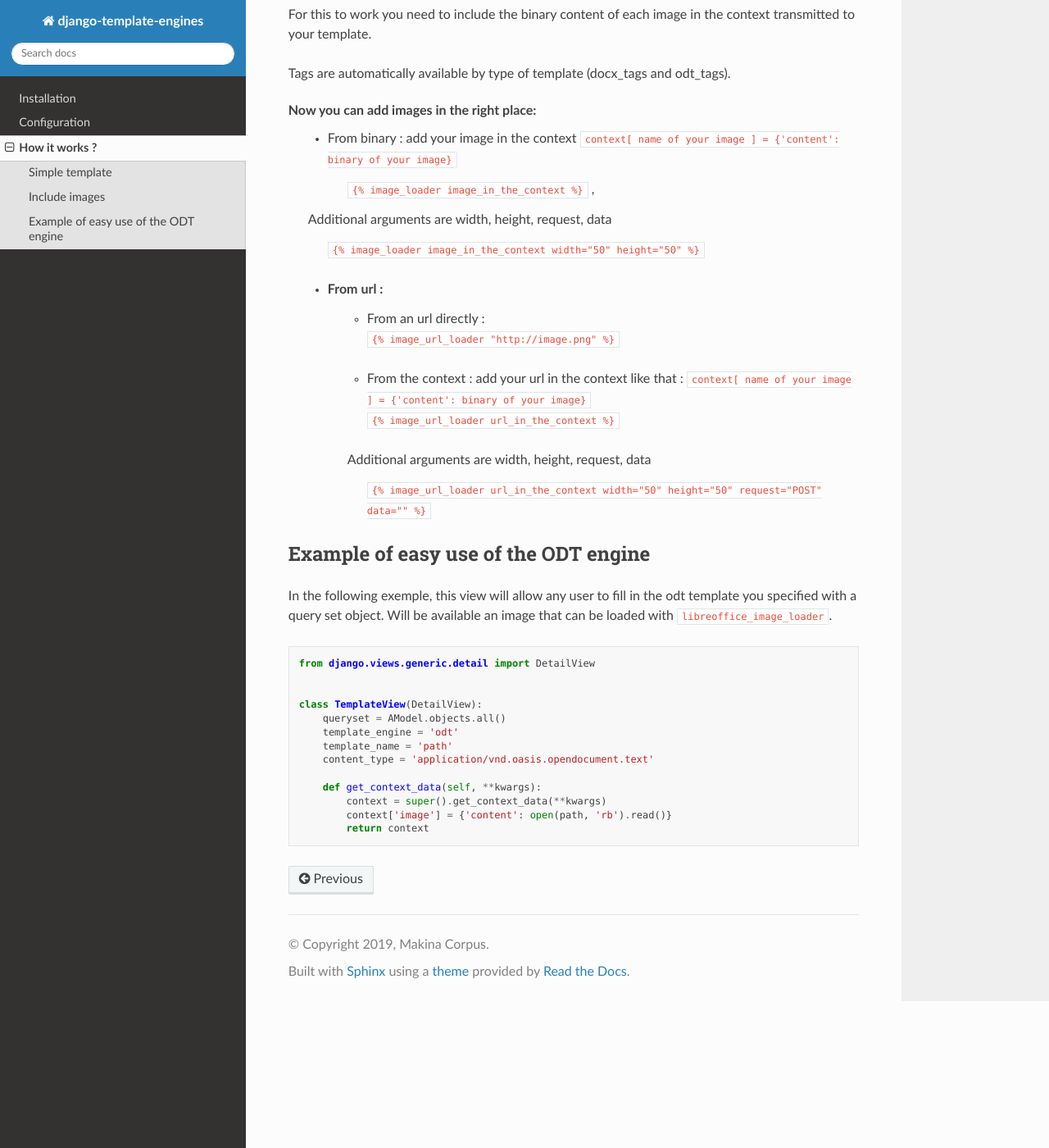
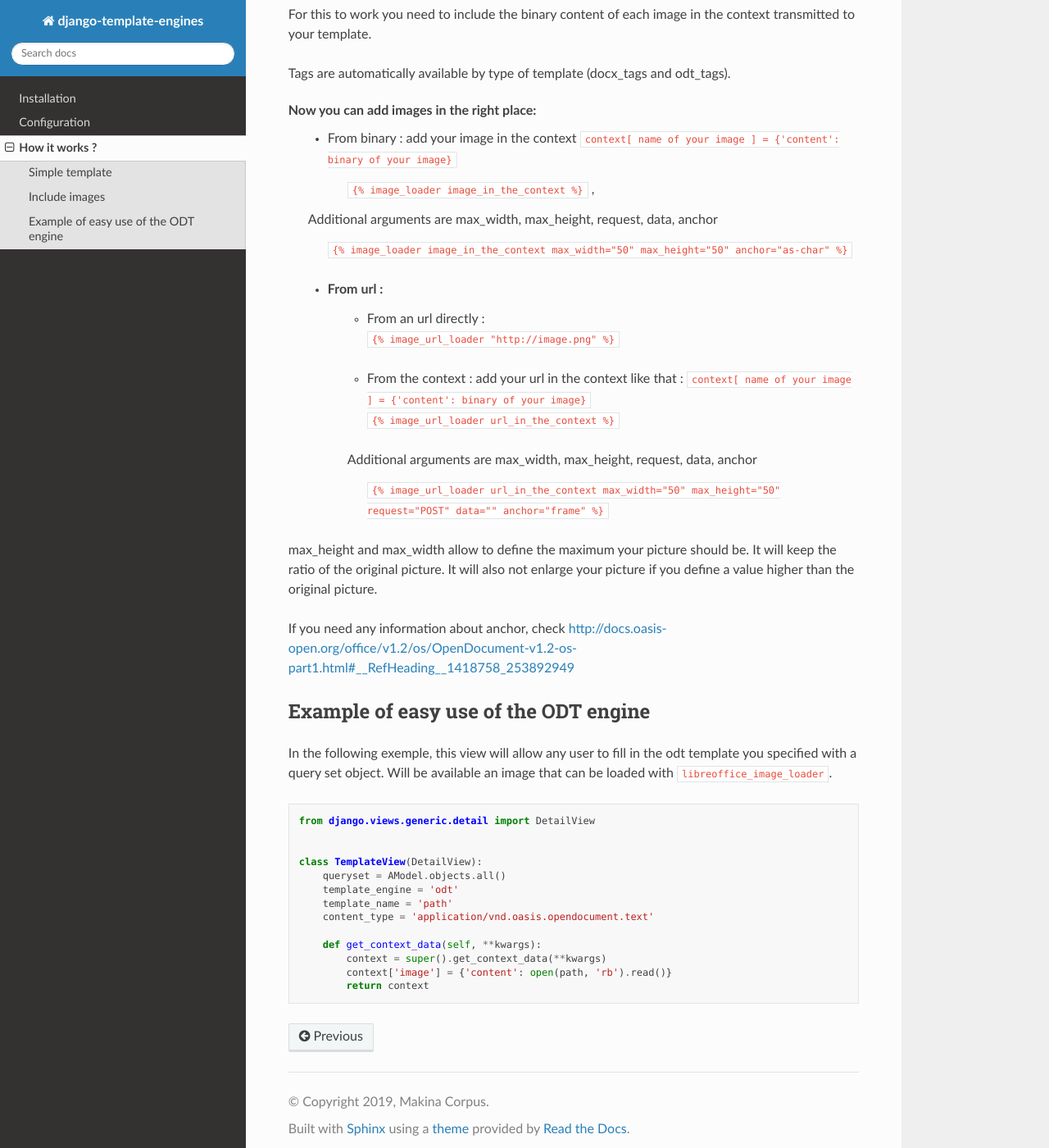
Before and after one commit to Terralego/django-template-engines, a Sphinx documentation site: the page built from doc/use.rst, in a window 1280 px wide and 1400 px high, scrolled down 540 px. Shown: the whole window at 82% size. Built offline with Sphinx 7.4.7 and the Read the Docs theme 2.0.0, drawn with Linux system fonts in a browser that asks for light colours.

Commit message:
Add documentation anchor and max_width height

```diff
--- a/doc/use.rst
+++ b/doc/use.rst
@@ -25,9 +25,9 @@ Now you can add images in the right place:
 
      ``{% image_loader image_in_the_context %}`` ,
 
- Additional arguments are width, height, request, data
+ Additional arguments are max_width, max_height, request, data, anchor
 
-   ``{% image_loader image_in_the_context width="50" height="50" %}``
+   ``{% image_loader image_in_the_context max_width="50" max_height="50" anchor="as-char" %}``
 
  * From url :
     * From an url directly :
@@ -39,9 +39,14 @@ Now you can add images in the right place:
 
      ``{% image_url_loader url_in_the_context %}``
 
-    Additional arguments are width, height, request, data
+    Additional arguments are max_width, max_height, request, data, anchor
 
-     ``{% image_url_loader url_in_the_context width="50" height="50" request="POST" data="" %}``
+     ``{% image_url_loader url_in_the_context max_width="50" max_height="50" request="POST" data="" anchor="frame" %}``
+
+max_height and max_width allow to define the maximum your picture should be. It will keep the ratio of the original picture.
+It will also not enlarge your picture if you define a value higher than the original picture.
+
+If you need any information about anchor, check http://docs.oasis-open.org/office/v1.2/os/OpenDocument-v1.2-os-part1.html#__RefHeading__1418758_253892949
 
 Example of easy use of the ODT engine
 -------------------------------------
```
